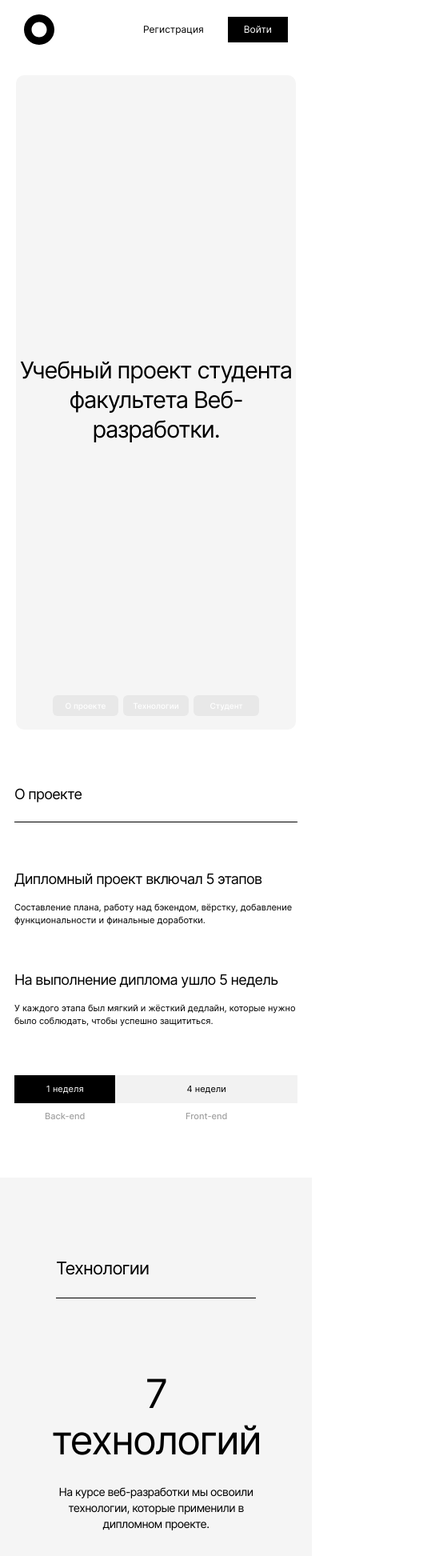
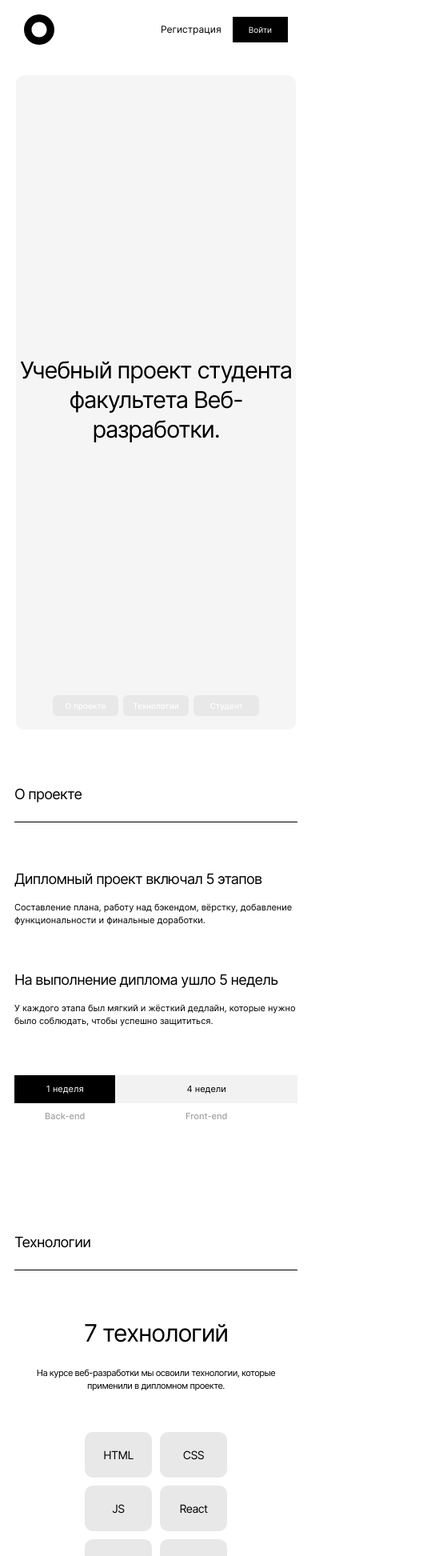
Before and after one commit to tatiana-dorokhova/movies-explorer-frontend, a React (Create React App) app: page / in a window 390 px wide. Shown: the top 1945 px of the page at 80% size, 534 px wide, since content can reach past the window. Built offline with nearby package versions, Linux system fonts and the light colour scheme.

Commit message:
techs adapted

```diff
--- a/src/components/AboutProject/AboutProject.css
+++ b/src/components/AboutProject/AboutProject.css
@@ -61,13 +61,13 @@
   text-align: center;
 }
 
-.about-project_dark {
+.about-project__stage_dark {
   background-color: black;
   color: white;
   border: none;
 }
 
-.about-project_light {
+.about-project__stage_light {
   background-color: #f2f2f2;
   color: black;
   border: none;
--- a/src/components/AboutProject/AboutProject.js
+++ b/src/components/AboutProject/AboutProject.js
@@ -26,8 +26,12 @@ function AboutProject(props) {
         </div>
       </div>
       <div className="about-project__stages">
-        <div className="about-project__stage about-project_dark">1 неделя</div>
-        <div className="about-project__stage about-project_light">4 недели</div>
+        <div className="about-project__stage about-project__stage_dark">
+          1 неделя
+        </div>
+        <div className="about-project__stage about-project__stage_light">
+          4 недели
+        </div>
         <div className="about-project__caption">Back-end</div>
         <div className="about-project__caption">Front-end</div>
       </div>
--- a/src/components/Header/Header.css
+++ b/src/components/Header/Header.css
@@ -41,7 +41,7 @@
 }
 
 /* ссылки со страницы / */
-.header_main-page {
+.header__link_main-page {
   padding: 0;
   font-weight: 400;
   font-size: 12px;
@@ -49,29 +49,30 @@
 }
 
 /* ссылки со страницы movies */
-.header_films {
+.header__link_films {
   font-size: 13px;
   line-height: 18px;
   margin-right: 16px;
 }
 
-.header_films:last-of-type {
+.header__link_films:last-of-type {
   margin-right: 0;
 }
 
 /* выделенные ссылки */
-.header_selected {
+.header__link_selected {
   font-weight: 500;
 }
 
 /* общие свойства для ссылок, оформленных кнопками */
-.header_button {
+.header__link_button {
   border: none;
   padding: 8px 20px;
+  line-height: 16px;
 }
 
 /* кнопка Войти */
-.header_signin {
+.header__link_signin {
   background: black;
   color: white;
   font-size: 12px;
@@ -79,11 +80,10 @@
 }
 
 /* кнопка Аккаунт */
-.header_account {
+.header__link_account {
   background: #f9f9f9;
   border-radius: 20px;
   font-size: 14px;
-  line-height: 16px;
 }
 
 @media screen and (max-width: 768px) {
@@ -100,6 +100,19 @@
   .header__auth-container {
     width: calc(100% - 2 * 30px);
   }
+
+  .header_main-page {
+    font-size: 10px;
+  }
+
+  .header_button {
+    padding: 5px 12px;
+  }
+
+  .header__link_signin {
+    font-size: 10px;
+    margin-left: 14px;
+  }
 }
 
 @media screen and (max-width: 320px) {
--- a/src/components/Header/Header.js
+++ b/src/components/Header/Header.js
@@ -25,12 +25,15 @@ function Header(props) {
           <div className="header__main-container">
             <img className="header__logo" src={props.src} alt={props.alt} />
             <div className="header__buttons-block">
-              <Link to="/sign-up" className="header__link header_main-page">
+              <Link
+                to="/sign-up"
+                className="header__link header__link_main-page"
+              >
                 Регистрация
               </Link>
               <Link
                 to="/sign-in"
-                className="header__link header_main-page header_button header_signin"
+                className="header__link header__link_main-page header__link_button header__link_signin"
               >
                 Войти
               </Link>
@@ -60,8 +63,8 @@ function Header(props) {
                   to="/movies"
                   className={({ isActive }) =>
                     isActive
-                      ? 'header__link header_films header_selected'
-                      : 'header__link header_films'
+                      ? 'header__link header__link_films header__link_selected'
+                      : 'header__link header__link_films'
                   }
                 >
                   Фильмы
@@ -70,8 +73,8 @@ function Header(props) {
                   to="/saved-movies"
                   className={({ isActive }) =>
                     isActive
-                      ? 'header__link header_films header_selected'
-                      : 'header__link header_films'
+                      ? 'header__link header__link_films header__link_selected'
+                      : 'header__link header__link_films'
                   }
                 >
                   Сохранённые фильмы
@@ -79,7 +82,7 @@ function Header(props) {
               </div>
               <Link
                 to="/profile"
-                className="header__link header_button header_selected header_account"
+                className="header__link header__link_button header__link_selected header__link_account"
               >
                 Аккаунт
               </Link>
--- a/src/components/Techs/Techs.css
+++ b/src/components/Techs/Techs.css
@@ -42,23 +42,91 @@
 }
 
 .techs__list {
-  display: flex;
+  display: grid;
+  gap: 10px;
+  max-width: 690px;
   list-style: none;
   padding: 100px 0 0;
+  margin: 0;
+  grid-template-columns: repeat(7, minmax(90px, 1fr));
 }
 
 .techs__item {
+  display: grid;
+  align-items: center;
+  text-align: center;
+  height: 60px;
   background: #e8e8e8;
-  border-radius: 10px;
   font-weight: 400;
   font-size: 14px;
   line-height: 17px;
-  text-align: center;
   letter-spacing: -0.04em;
-  padding: 21px 26px;
-  margin-right: 10px;
+  border-radius: 10px;
 }
 
 .techs__item:last-of-type {
   margin-right: 0;
 }
+
+@media screen and (max-width: 830px) {
+  .techs {
+    padding: 90px 50px;
+  }
+
+  .techs__head {
+    padding-top: 80px;
+    padding-bottom: 22px;
+  }
+
+  .techs__text {
+    font-size: 12px;
+    line-height: 18px;
+  }
+
+  .techs__list {
+    padding-top: 83px;
+    grid-template-columns: repeat(7, minmax(84px, 1fr));
+    max-width: 648px;
+  }
+
+  .techs__item {
+    height: 57px;
+  }
+}
+
+@media screen and (max-width: 748px) {
+  .techs__list {
+    grid-template-columns: repeat(auto-fit, minmax(84px, 1fr));
+    max-width: calc(100% - 2 * 50px);
+  }
+}
+
+@media screen and (max-width: 460px) {
+  .techs {
+    background: white;
+    padding: 70px 18px;
+  }
+
+  .techs__title {
+    font-size: 18px;
+    line-height: 22px;
+  }
+
+  .techs__head {
+    padding-top: 60px;
+    padding-bottom: 24px;
+    font-size: 30px;
+    line-height: 36px;
+  }
+
+  .techs__text {
+    font-size: 11px;
+    line-height: 16px;
+  }
+
+  .techs__list {
+    padding-top: 50px;
+    grid-template-columns: repeat(2, minmax(84px, 1fr));
+    max-width: calc(100% - 2 * 14px);
+  }
+}
```
